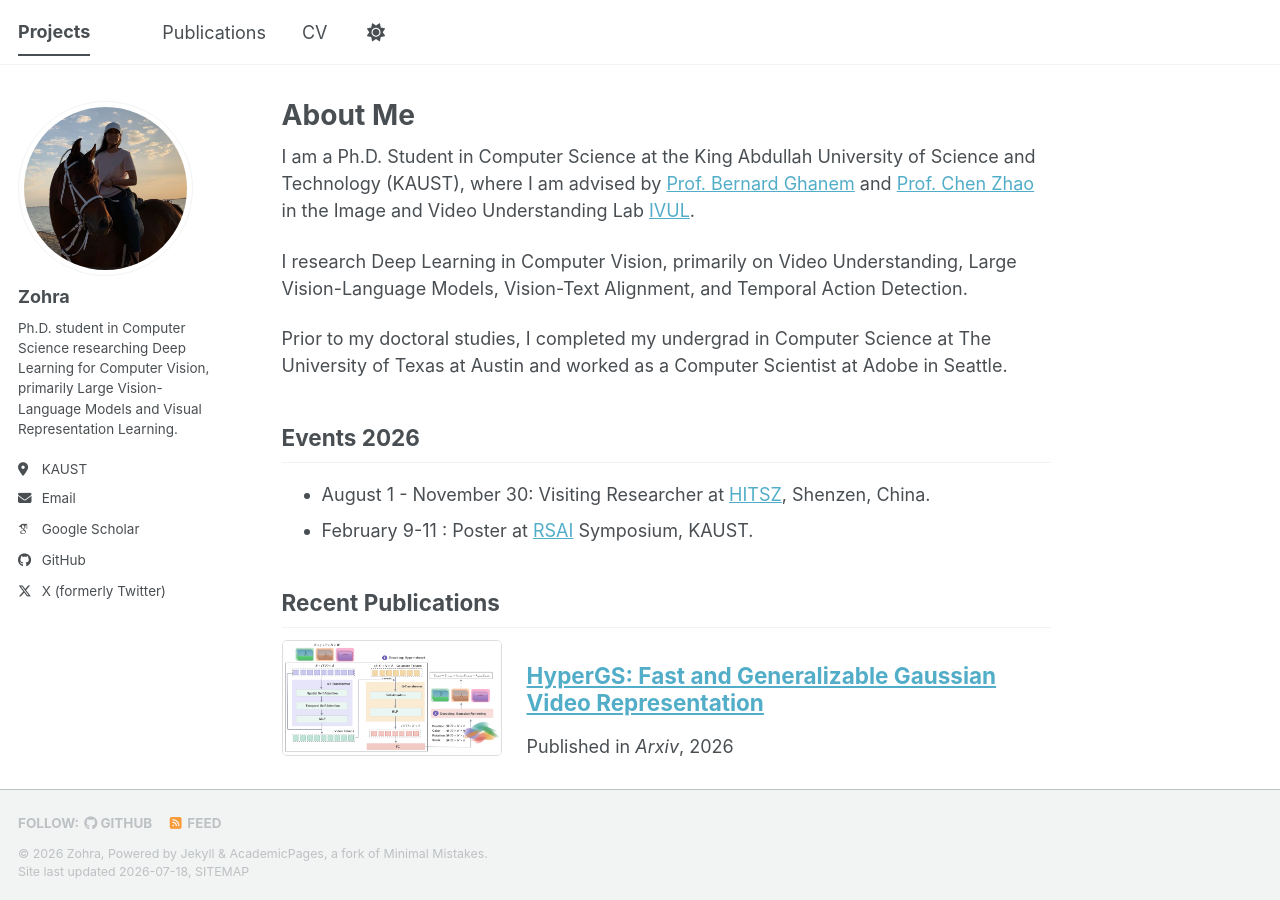
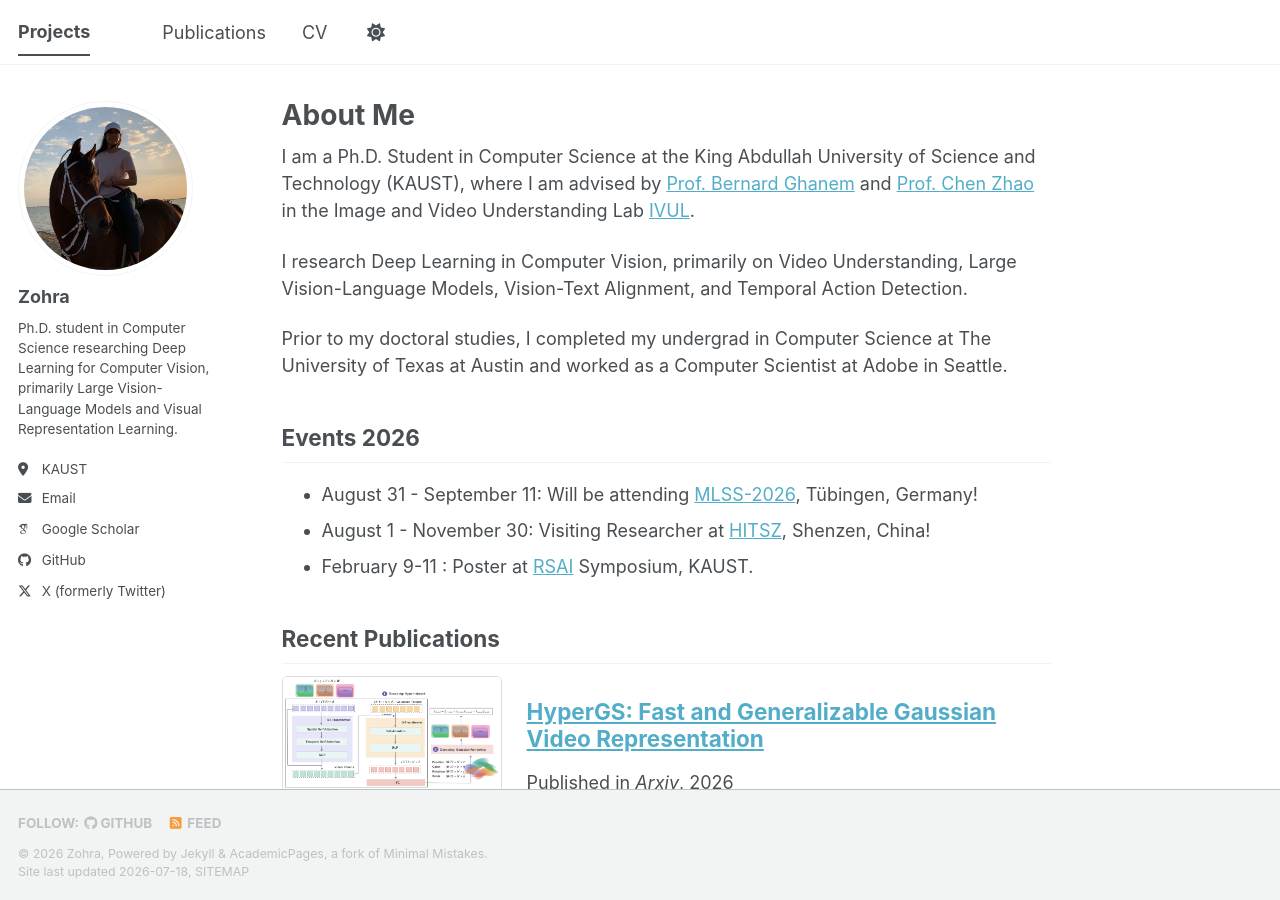
Before and after one commit to fzohra/fzohra.github.io, a Jekyll site: the page built from _pages/about.md, in a window 1280 px wide and 900 px high. Built offline with Jekyll 4.4.1, drawn with Linux system fonts in a browser that asks for light colours; some web fonts are replaced; a script that is not in the unit is left out.

Commit message:
Update about.md

```diff
--- a/_pages/about.md
+++ b/_pages/about.md
@@ -14,7 +14,8 @@ I research Deep Learning in Computer Vision, primarily on Video Understanding, L
 Prior to my doctoral studies, I completed my undergrad in Computer Science at The University of Texas at Austin and worked as a Computer Scientist at Adobe in Seattle.
 
 ## Events 2026
-* August 1 - November 30: Visiting Researcher at [HITSZ](http://global.hitsz.edu.cn/index_en.htm), Shenzen, China.
+* August 31 - September 11: Will be attending [MLSS-2026](https://mlss2026.is.tuebingen.mpg.de/), Tübingen, Germany!
+* August 1 - November 30: Visiting Researcher at [HITSZ](http://global.hitsz.edu.cn/index_en.htm), Shenzen, China!
 * February 9-11 : Poster at [RSAI](https://www.kaust.edu.sa/events/rsais26/) Symposium, KAUST.
 
 ## Recent Publications
```
